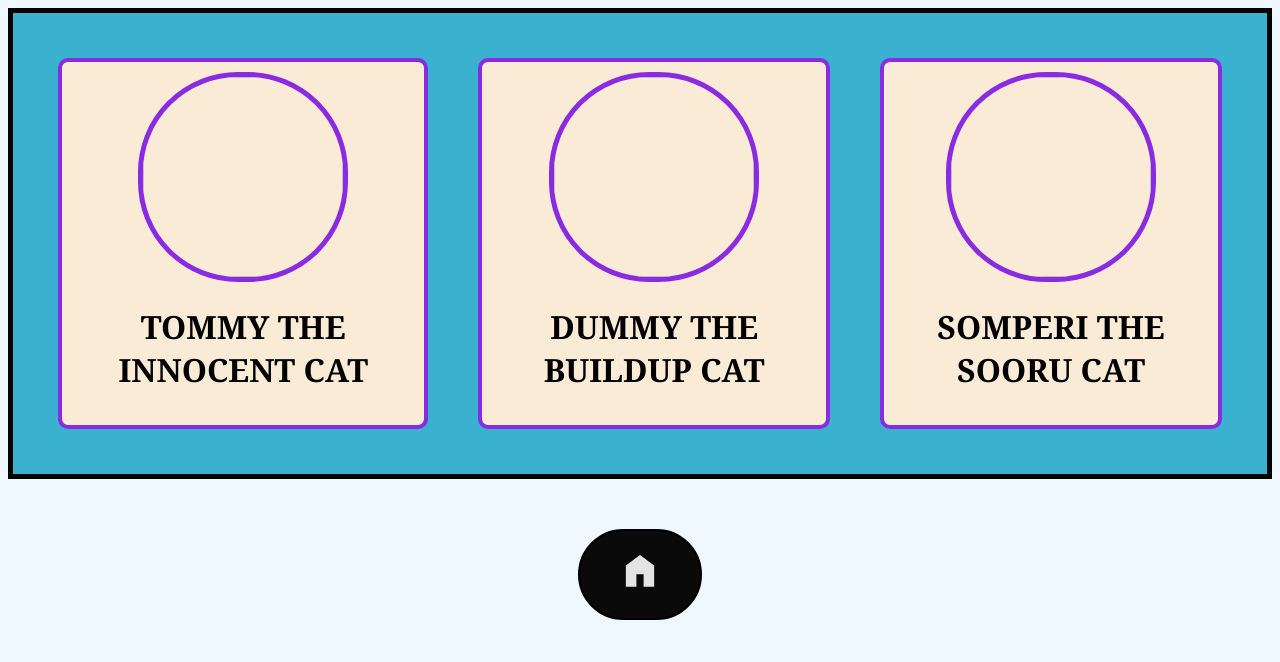
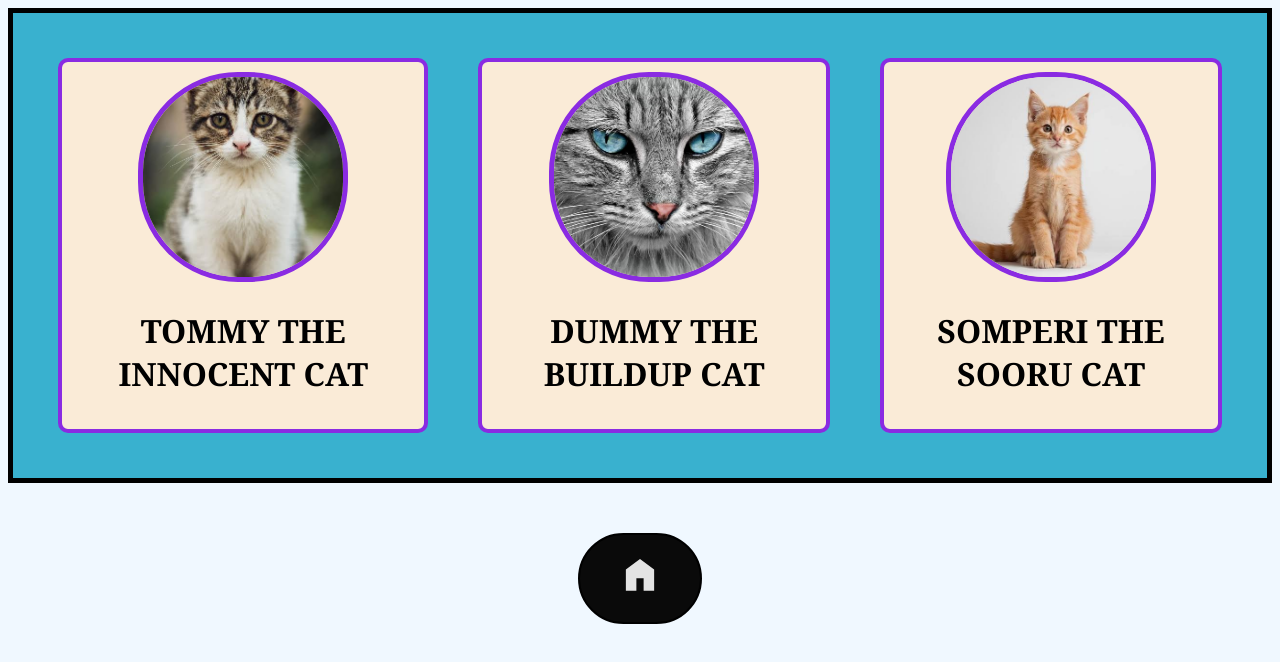
Before and after one commit to simbamufasa345-hash/athi-isuku, a plain HTML site: page profile.html in a window 1280 px wide. Drawn offline with Linux system fonts and the light colour scheme.

Commit message:
Update profile.html

```diff
--- a/profile.html
+++ b/profile.html
@@ -7,15 +7,15 @@
 <body>
     <div class="divinside">
     <div class="div1">
-        <img class="profile1" src="image/cat1.jfif">
+        <img class="profile1" src="cat1.jfif">
         <h1 class="text">Tommy the innocent cat</h1>
     </div>
     <div class="div1">
-        <img class="profile1" src="image/cat2.jpg">
+        <img class="profile1" src="cat2.jpg">
         <h1 class="text">Dummy the buildup cat</h1>
     </div>
     <div class="div1">
-        <img class="profile1" src="image/cat3.jfif">
+        <img class="profile1" src="cat3.jfif">
         <h1 class="text">Somperi the sooru cat</h1>
     </div>
     </div>
```
